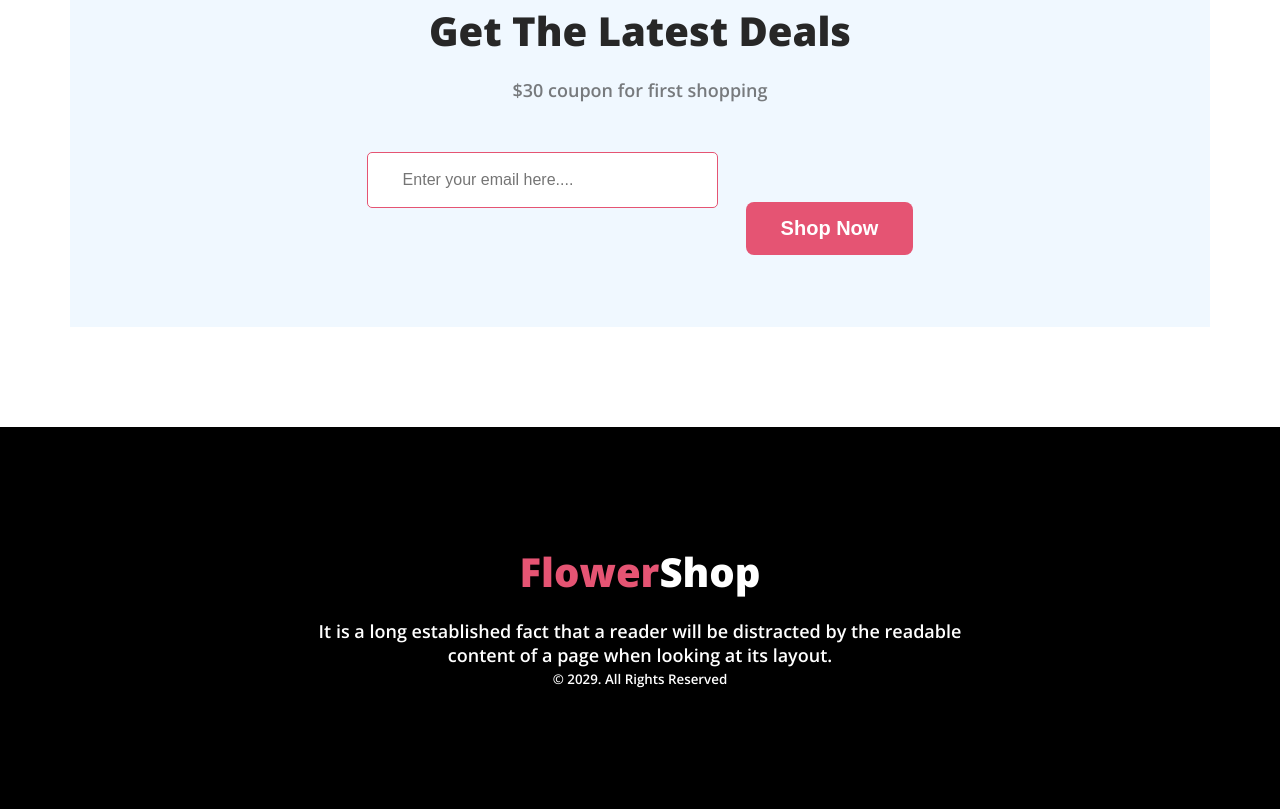
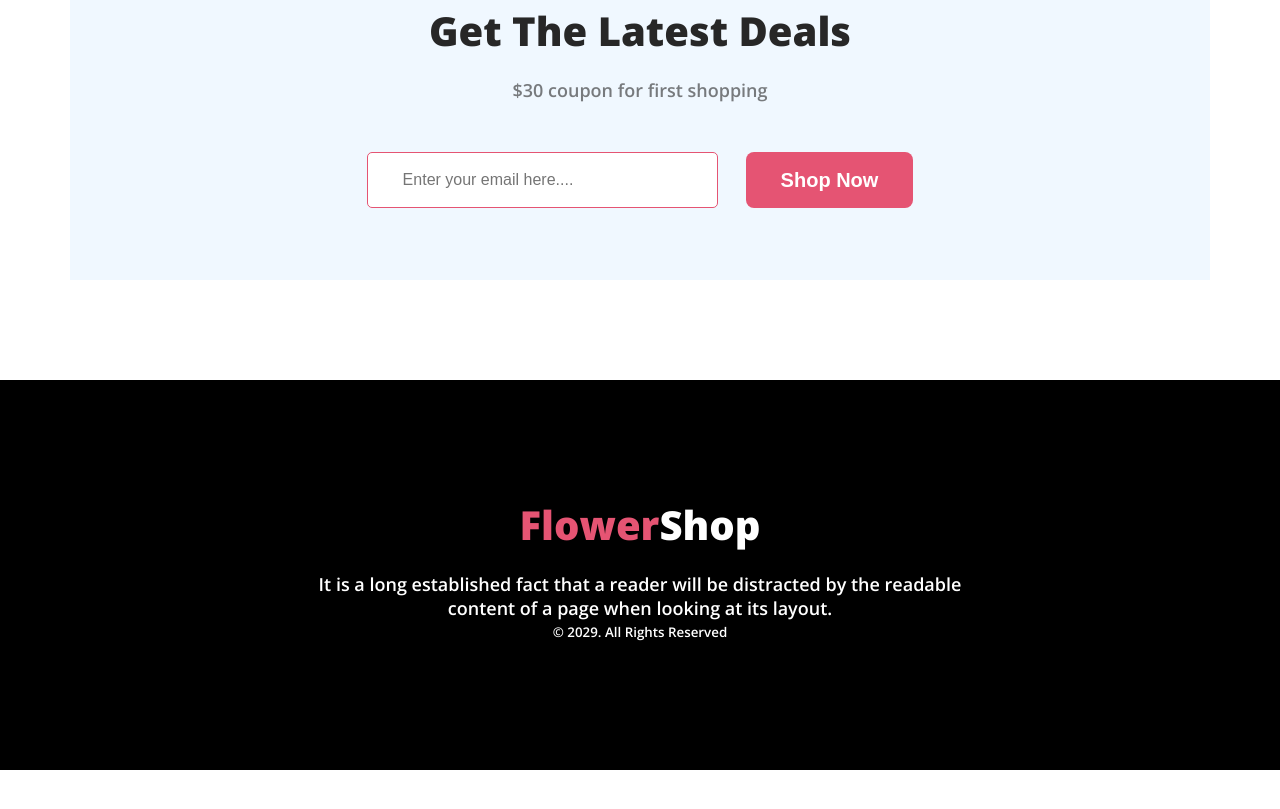
Before and after one commit to devbadhon/flower-shop-assignment, a plain HTML site: page index.html in a window 1280 px wide. Shown: the part 3016-3825 px from the top of the page. After the commit the page ends 3786 px from the top, so only its background shows below. Drawn offline with nearby package versions, Linux system fonts and the light colour scheme.

Commit message:
solve btn problem

```diff
--- a/index.html
+++ b/index.html
@@ -122,7 +122,7 @@
                     </form>
 
                 </div>
-                <button class="btn-primary">Shop Now</button>
+                <button id="btn-shop">Shop Now</button>
             </div>
         </section>
     </main>
--- a/style.css
+++ b/style.css
@@ -209,7 +209,15 @@ body {
     width: 100%;
 }
 
-
+#btn-shop{
+    border-radius: 8px;
+    background: #E55473;
+    border: 0px;
+    color: #fff;
+    font-size: 20px;
+    font-weight: 700;
+    padding: 15px 35px;
+}
 
 /* ==========This is footer style============== */
 
```
